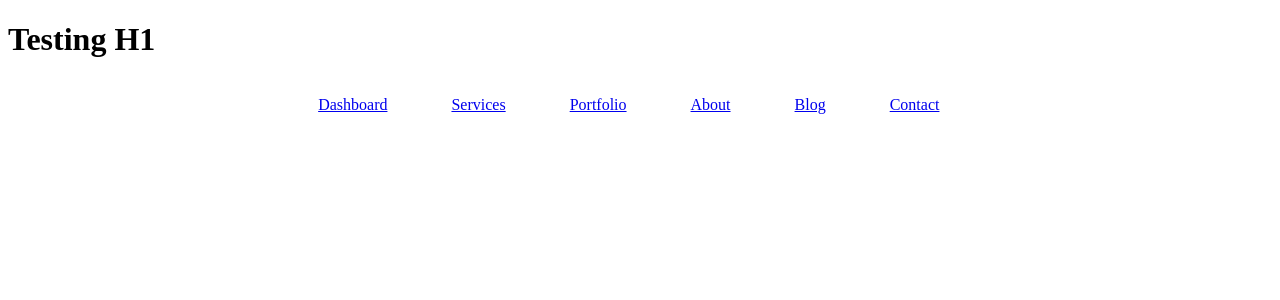
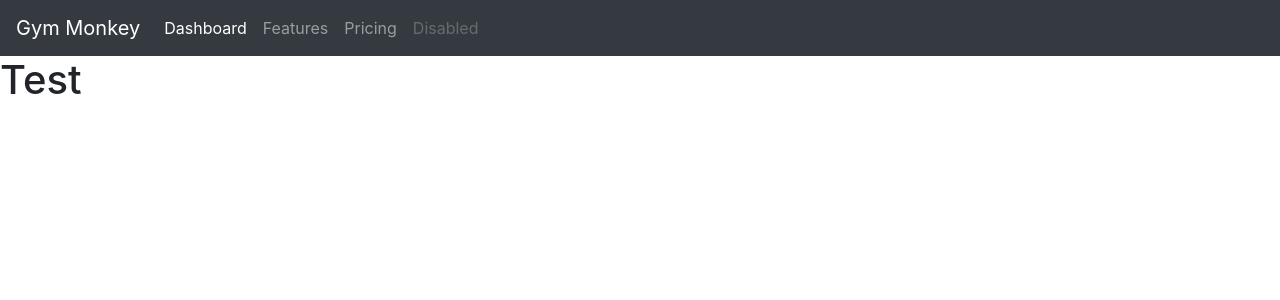
Before and after one commit to efrank801/Gym_Monkey, a Flask app: page / in a window 1280 px wide. Shown: the top 300 px of the page. Run offline with Flask 2, Linux system fonts and the light colour scheme; some libraries are stand-ins or nearby versions.

Commit message:
Added bootstrap library with navbar.

```diff
--- a/main.py
+++ b/main.py
@@ -1,5 +1,4 @@
-from flask import Flask, render_template, redirect, url_for
-import random
+from flask import Flask, render_template
 
 app = Flask(__name__)
 
@@ -9,15 +8,5 @@ def dashboard():
     return render_template('dashboard.html')
 
 
-@app.route('/<name>')
-def content(name):
-    return render_template('content.html', content=name, r=random.randint(1, 5), list=["Ethan", "Zach", "Molly"])
-
-
-@app.route('/admin')
-def admin():
-    return redirect(url_for('user', name="Admin"))
-
-
 if __name__ == '__main__':
     app.run(host='127.0.0.1', port=8080, debug=True)
--- /dev/null
+++ b/templates/base.html
@@ -0,0 +1,36 @@
+<!doctype html>
+<html lang='en'>
+<head>
+    <link rel="stylesheet" href="https://stackpath.bootstrapcdn.com/bootstrap/4.3.1/css/bootstrap.min.css" integrity="sha384-ggOyR0iXCbMQv3Xipma34MD+dH/1fQ784/j6cY/iJTQUOhcWr7x9JvoRxT2MZw1T" crossorigin="anonymous">
+    <title>{% block title %}{% endblock %}</title>
+</head>
+<body>
+    <nav class="navbar navbar-expand-lg navbar-dark bg-dark">
+        <a class="navbar-brand" href="#">Gym Monkey</a>
+        <button class="navbar-toggler" type="button" data-toggle="collapse" data-target="#navbarNav" aria-controls="navbarNav" aria-expanded="false" aria-label="Toggle navigation">
+	     <span class="navbar-toggler-icon"></span>
+	 </button>
+         <div class="collapse navbar-collapse" id="navbarNav">
+             <ul class="navbar-nav">
+	         <li class="nav-item active">
+                     <a class="nav-link" href="#">Dashboard <span class="sr-only">(current)</span></a>
+		</li>
+		<li class="nav-item">
+		    <a class="nav-link" href="#">Features</a>
+		</li>
+		<li class="nav-item">
+		    <a class="nav-link" href="#">Pricing</a>
+		</li>
+		<li class="nav-item">
+		    <a class="nav-link disabled" href="#" tabindex="-1" aria-disabled="true">Disabled</a>
+		</li>
+	    </ul>
+        </div>
+    </nav>
+    {% block content %}
+    {% endblock %}
+    <script src="https://code.jquery.com/jquery-3.3.1.slim.min.js" integrity="sha384-q8i/X+965DzO0rT7abK41JStQIAqVgRVzpbzo5smXKp4YfRvH+8abtTE1Pi6jizo" crossorigin="anonymous"></script>
+    <script src="https://cdnjs.cloudflare.com/ajax/libs/popper.js/1.14.7/umd/popper.min.js" integrity="sha384-UO2eT0CpHqdSJQ6hJty5KVphtPhzWj9WO1clHTMGa3JDZwrnQq4sF86dIHNDz0W1" crossorigin="anonymous"></script>
+    <script src="https://stackpath.bootstrapcdn.com/bootstrap/4.3.1/js/bootstrap.min.js" integrity="sha384-JjSmVgyd0p3pXB1rRibZUAYoIIy6OrQ6VrjIEaFf/nJGzIxFDsf4x0xIM+B07jRM" crossorigin="anonymous"></script>
+</body>
+</html>
--- a/templates/dashboard.html
+++ b/templates/dashboard.html
@@ -1,47 +1,5 @@
-<!DOCTYPE html>
-<html lang="en">
-  <head>
-    <meta charset="UTF-8">
-    <meta name="viewport" content="width=device-width, initial-scale=1.0">
-    <meta http-equiv="X-UA-Compatible" content="ie=edge">
-    <title>Gym Monkey</title>
-    <link rel="stylesheet" href="./style.css">
-    <link rel="icon" type="image/x-icon">
-  </head>
-  <body>
-    <main>
-        <h1>Testing H1</h1>
-        <nav id="Main Menu">
-            <ul>
-                <li><a href="#">Dashboard</a></li>
-			    <li><a href="#">Services</a></li>
-			    <li><a href="#">Portfolio</a></li>
-			    <li><a href="#">About</a></li>
-			    <li><a href="#">Blog</a></li>
-			    <li><a href="#">Contact</a></li>
-            </ul>
-        </nav>
-    </main>
-	<script src="index.js"></script>
-  </body>
-<style>
-
-    nav {
-        width: 90%;
-        display: flex;
-        justify-content: center;
-        align-items: center;
-        margin: 0 2rem;
-    }
-
-    ul {
-        list-style-type: none;
-        display: flex;
-    }
-
-    li {
-        margin: 0 2rem;
-    }
-
-</style>
-</html>
+{% extends 'base.html' %}
+{% block title %}Gym Monkey{% endblock %}
+{% block content %}
+    <h1>Test</h1>
+{% endblock %}
```
Also changed, not shown: templates/content.html (deleted, +0 -19 lines), templates/index.js (deleted), templates/style.css (deleted).
